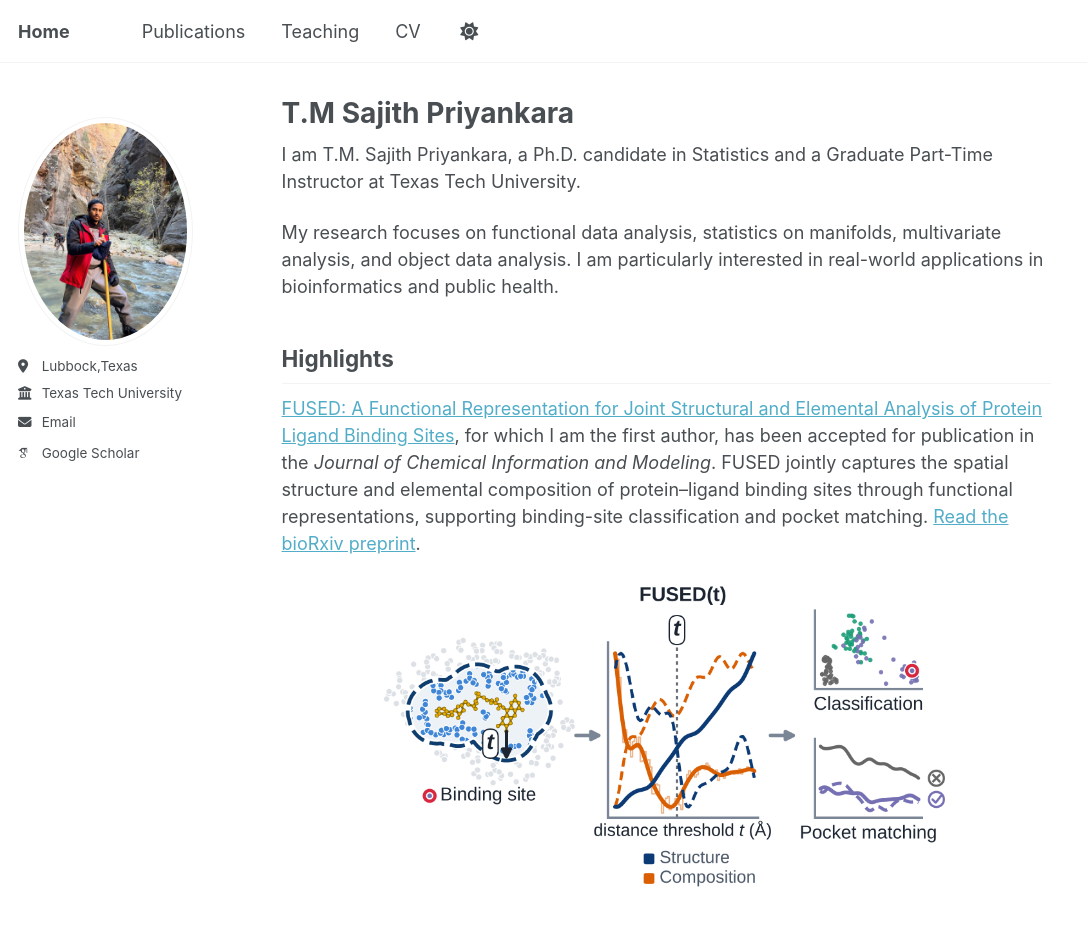
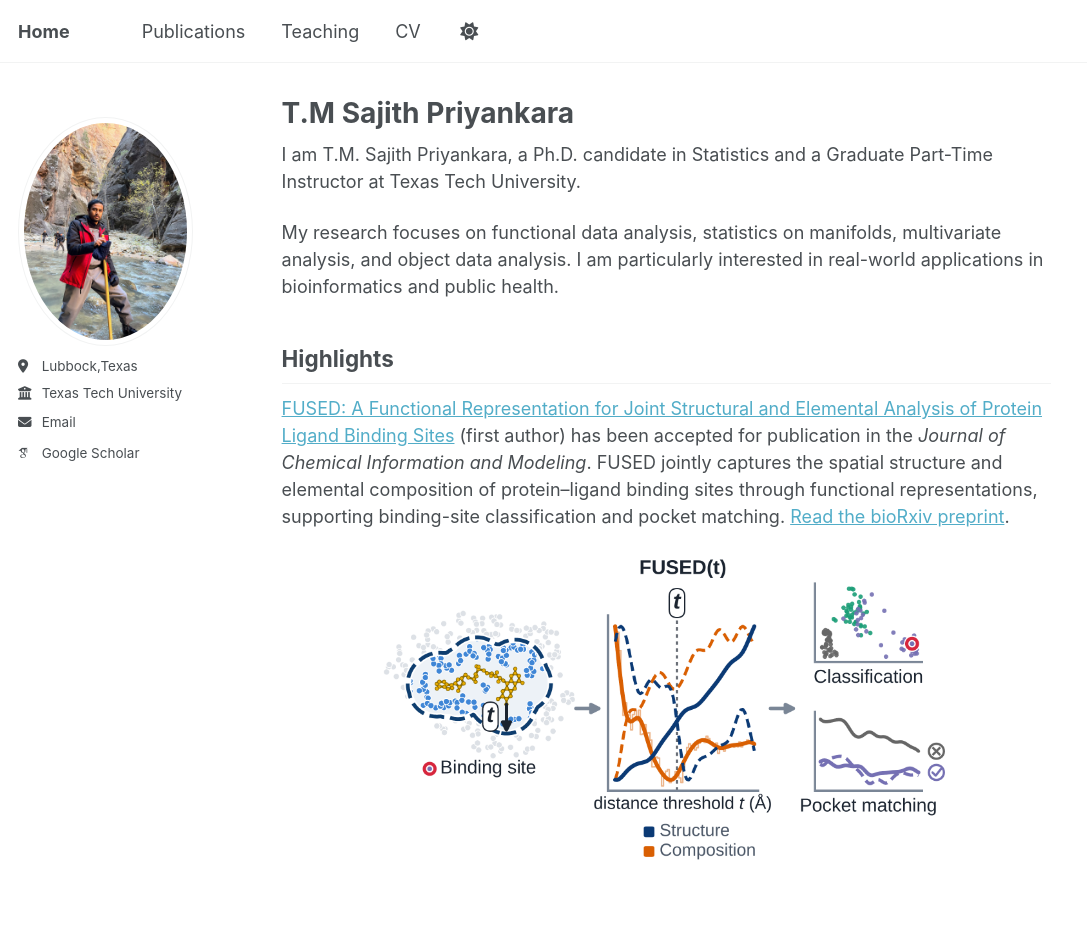
Before and after one commit to tmspriyankara/tmspriyankara.github.io, a Jekyll site: the page built from _pages/about.md, in a window 1280 px wide and 1396 px high. Shown: the top 952 px of the window, without its empty margins (0-1087 px from the left). Built offline with Jekyll 4.4.1, drawn with Linux system fonts in a browser that asks for light colours; some web fonts are replaced.

Commit message:
Use parenthetical first author credit in highlight

```diff
--- a/_pages/about.md
+++ b/_pages/about.md
@@ -13,7 +13,7 @@ My research focuses on functional data analysis, statistics on manifolds, multiv
 
 ## Highlights
 
-[FUSED: A Functional Representation for Joint Structural and Elemental Analysis of Protein Ligand Binding Sites](/publication/fused-functional-representation), for which I am the first author, has been accepted for publication in the *Journal of Chemical Information and Modeling*. FUSED jointly captures the spatial structure and elemental composition of protein–ligand binding sites through functional representations, supporting binding-site classification and pocket matching. [Read the bioRxiv preprint](https://doi.org/10.64898/2026.07.10.737806).
+[FUSED: A Functional Representation for Joint Structural and Elemental Analysis of Protein Ligand Binding Sites](/publication/fused-functional-representation) (first author) has been accepted for publication in the *Journal of Chemical Information and Modeling*. FUSED jointly captures the spatial structure and elemental composition of protein–ligand binding sites through functional representations, supporting binding-site classification and pocket matching. [Read the bioRxiv preprint](https://doi.org/10.64898/2026.07.10.737806).
 
 <a href="{{ '/files/FUSED_TOC_graphic_highlight_blacklabel.pdf' | relative_url }}" aria-label="View the FUSED graphical abstract as a PDF">
   <img src="{{ '/images/FUSED_TOC_graphic_highlight_blacklabel.png' | relative_url }}" alt="FUSED represents protein–ligand binding site structure and composition as functions of distance threshold for classification and pocket matching." width="1800" height="970" style="display: block; width: 100%; max-width: 580px; height: auto; margin: 1rem auto;" loading="lazy">
```
